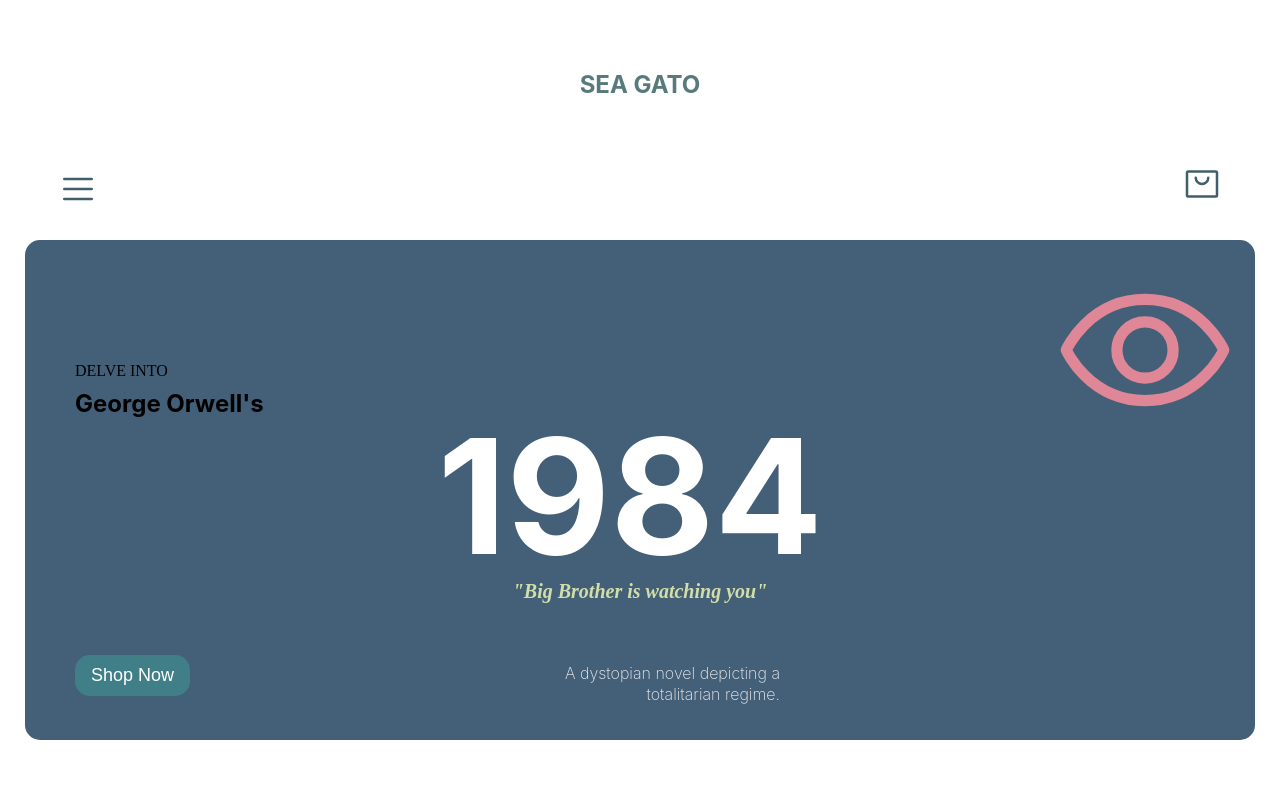
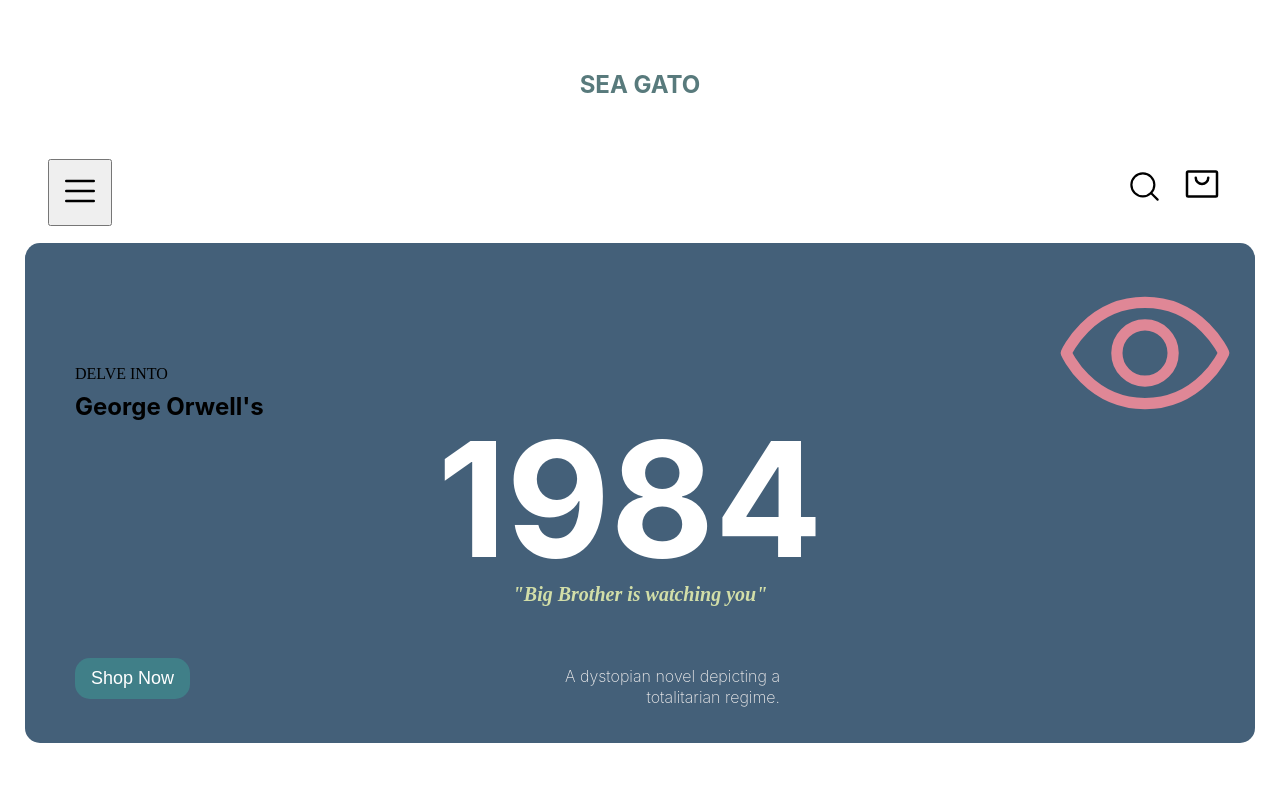
Before and after one commit to marainev/ycit030-ecommerce-project, a React (Create React App) app: page / in a window 1280 px wide. Shown: the top 798 px of the page. Built offline with nearby package versions, Linux system fonts and the light colour scheme.

Commit message:
updated styles for Nav

```diff
--- a/src/components/Nav.jsx
+++ b/src/components/Nav.jsx
@@ -1,6 +1,6 @@
 import React, { useState } from 'react';
 import { Link } from 'react-router-dom';
-import { ShoppingBag, Circle, List } from 'phosphor-react';
+import { ShoppingBag, Circle, List, MagnifyingGlass } from 'phosphor-react';
 
 const Nav = ({ cartItems }) => {
     const [menuVisible, setMenuVisible] = useState(false);
@@ -14,40 +14,43 @@
     };
 
     return (
-    <div className="navbar-container">
+        <div className='navbar-container'>
             <div>
-        <button className="button-add-to-cart" onClick={toggleMenu}>
+                <button className='phosphor-icon' onClick={toggleMenu}>
                 <List size={50} />
                 </button>
                 {menuVisible && (
                 <div>
-           <p className="logo">
-             <Link to="/">Home</Link>
+                <p className='logo'>
+                    <Link to='/'>Home</Link>
                 </p>
-           <p className="logo">
-             <Link to="/books">Books</Link>
+                <p className='logo'>
+                    <Link to='/books'>Books</Link>
                 </p>
-           <p className="logo">
-             <Link to="/about">About</Link>
+                <p className='logo'>
+                    <Link to='/about'>About</Link>
                 </p>
-           <p className="logo">
-             <Link to="/contact">Contact</Link> {/* New "Contact" link */}
+                <p className='logo'>
+                    <Link to='/contact'>Contact</Link>
                 </p>
                 </div>
                 )}
             </div>
-      <div className="icon-container">
-        <Link to="/cart" className="button-add-to-cart">
+            <div className='icon-container'>
+                <Link to='/search' className='phosphor-icon'>
+                <MagnifyingGlass size={45} />
+                </Link>
+                <Link to='/cart' className='phosphor-icon'>
                 <ShoppingBag size={50} />
                 {cartItems.length > 0 && (
-            <span className="cart-item-count">
-              <Circle size={12} color="#FBBF24" weight="bold" /> {getCartItemCount()}
+                    <span className='cart-item-count'>
+                    <Circle size={12} color='#FBBF24' weight='bold' /> {getCartItemCount()}
                     </span>
                 )}
                 </Link>
             </div>
         </div>
-  );
+    )
 };
 
 export default Nav;
```
Lines whose indentation alone changed are shown as unchanged.
